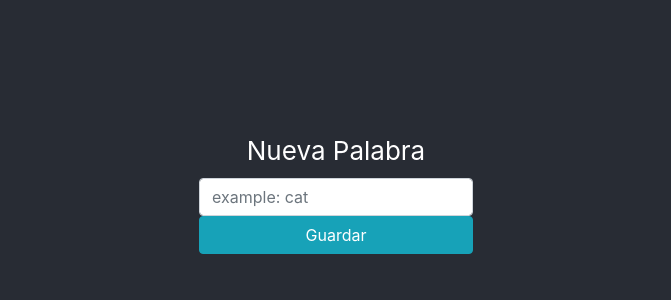
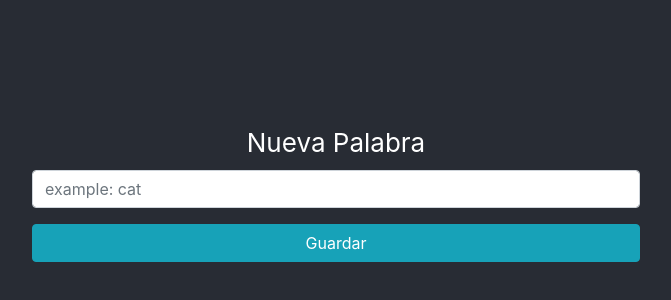
Before and after one commit to RosaIsela31/vocabulario, a React (Create React App) app: page / in a window 1280 px wide. Shown: the part 208-508 px from the top of the page, without its empty margins (304-975 px from the left). Built offline with nearby package versions, Linux system fonts and the light colour scheme.

Commit message:
adding form styles

```diff
--- a/src/blocks/Form/index.js
+++ b/src/blocks/Form/index.js
@@ -3,7 +3,7 @@ import { Button, Input } from "../../components";
 
 const Form = () => {
   return (
-    <form>
+    <form className="w-50 p-3">
       <Input />
       <Button />
     </form>
--- a/src/components/Input/index.js
+++ b/src/components/Input/index.js
@@ -2,7 +2,7 @@ import React from "react";
 
 const Input = () => {
   return (
-    <div>
+    <div className="mb-3">
       <fieldset>
         <label for="word">Nueva Palabra</label>
         <input
```
